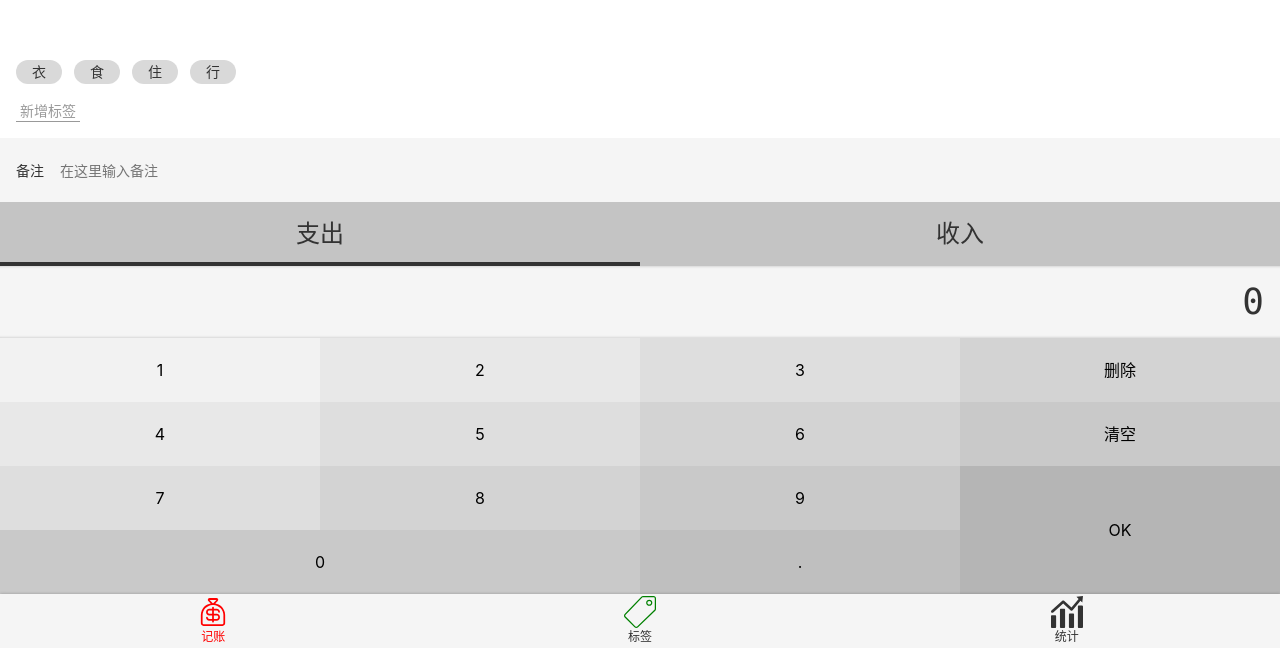
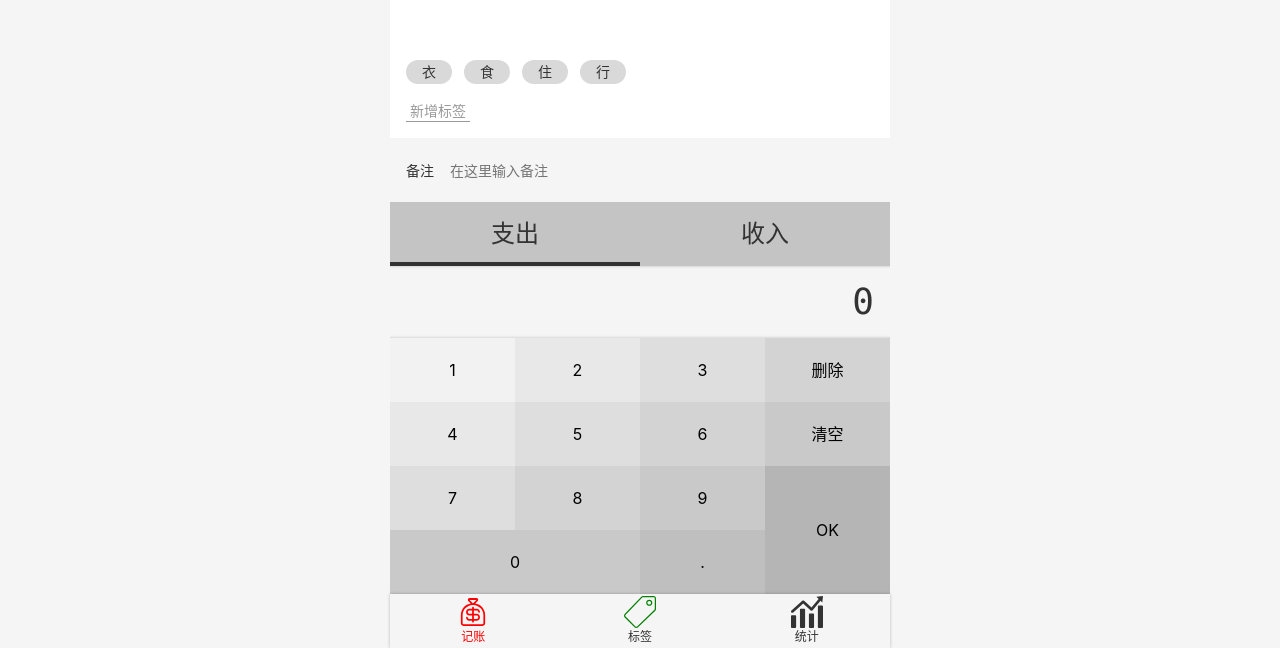
Before and after one commit to Afish-2020/accountbook, a Vue app: page /statistics#/money in a window 1280 px wide. Shown: the part 152-800 px from the top of the page. Built offline with nearby package versions, Linux system fonts and the light colour scheme.

Commit message:
pc访问修改了页面宽度

```diff
--- a/src/App.vue
+++ b/src/App.vue
@@ -17,4 +17,9 @@ body {
   font-size: 16px;
   background: #f5f5f5;
 }
+
+#app{
+  max-width: 500px;
+  margin: 0 auto;
+}
 </style>
--- a/src/main.ts
+++ b/src/main.ts
@@ -20,5 +20,5 @@ new Vue({
 }).$mount('#app');
 
 window.onload = function () {
-  setTimeout(function () {window.scroll(0, 200);}, 0);
+  setTimeout(function () {window.scroll(0, 10000);}, 0);
 };
--- a/src/views/Statistics.vue
+++ b/src/views/Statistics.vue
@@ -39,7 +39,7 @@ export default class Statistics extends Vue {
     type Result = { title: string, total?: number, items: RecordItem[] }[]
 
     const newList = clone(this.recordList).filter(i => i.type === this.type).sort((a, b) => dayjs(b.createdAt).valueOf() - dayjs(a.createdAt).valueOf());
-    if (this.recordList.length === 0) {return [] as RecordItem[];}
+    if (newList.length === 0) {return [] as Result;}
     const result: Result = [{title: dayjs(newList[0].createdAt).format('YYYY-MM-DD'), items: [newList[0]]}];
     for (let i = 1; i < newList.length; i++) {
       let current = newList[i];
--- a/vue.config.js
+++ b/vue.config.js
@@ -2,6 +2,9 @@
 const path = require('path')
 
 module.exports = {
+  publicPath: process.env.NODE_ENV === 'production'
+    ? '/account-book-website-1/'
+    : '/',
   lintOnSave: false,
   chainWebpack: config =>{
     const dir = path.resolve(__dirname,'src/assets/icons')
```
Also changed, not shown: src/assets/qrcode.png (added), 1 other file (tests, documents, lock files or other folders).
